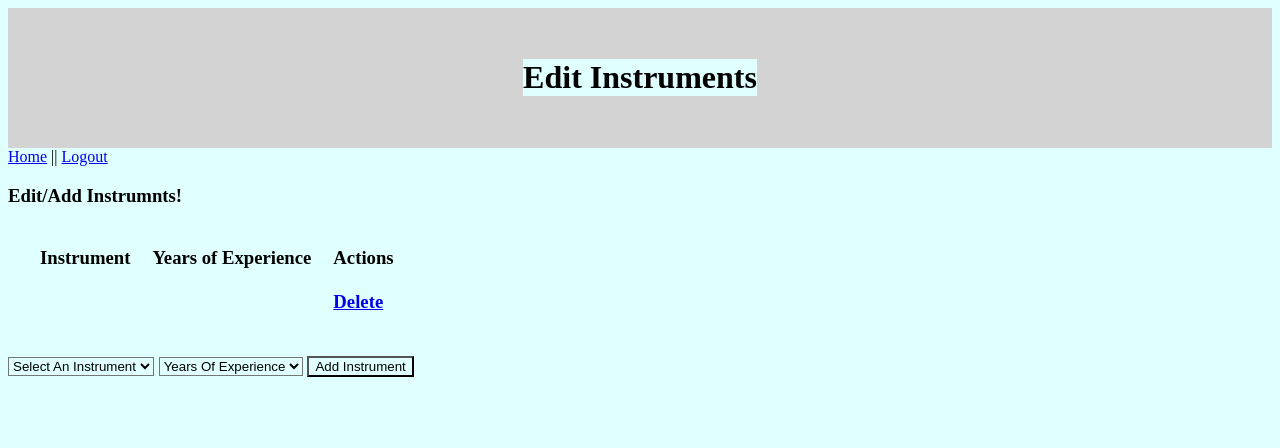
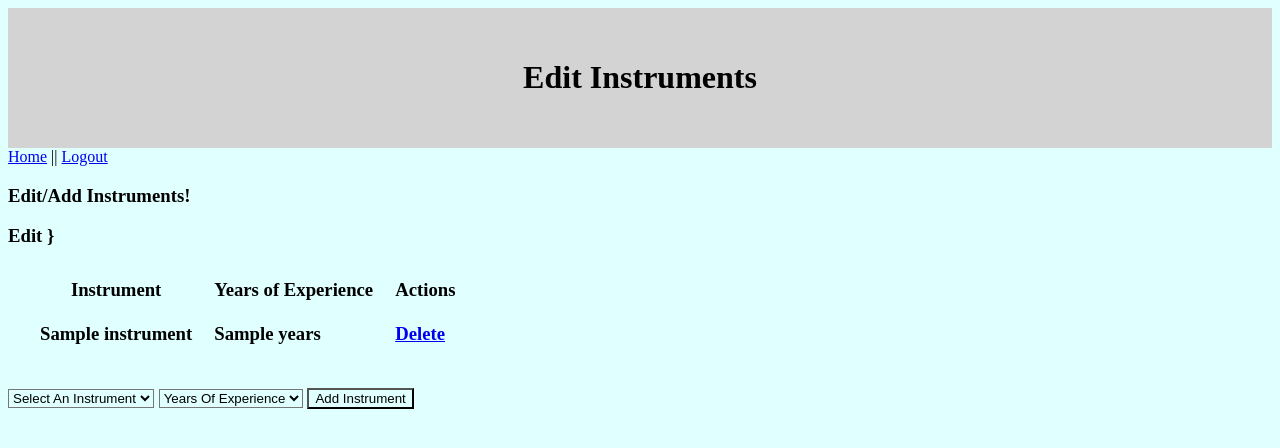
Before and after one commit to Jimmy-Sayre/Final-Project, a Flask app: template Final_Project/Jam_Session/flask_app/templates/edit_instrument.html in a window 1280 px wide. Shown: the top 448 px of the page. Run offline with Flask 2, Linux system fonts and the light colour scheme; the template is opened without the code that fills it: most values are stand-ins (such as "Sample title", 1, 10 or a date in 2020).

Commit message:
Add files via upload

```diff
--- a/Final_Project/Jam_Session/flask_app/controllers/users.py
+++ b/Final_Project/Jam_Session/flask_app/controllers/users.py
@@ -94,7 +94,7 @@ def search():
         return redirect('/logout')
     instruments = Instrument.get_all_instruments()
     users = User.get_all()
-    return render_template("search.html", users = users, instruments=instruments )
+    return render_template("search.html", users =zip(users, instruments) )
 
 @app.route('/view/<int:id>')
 def view(id):
--- a/Final_Project/Jam_Session/flask_app/static/style.css
+++ b/Final_Project/Jam_Session/flask_app/static/style.css
@@ -52,6 +52,9 @@ img {
     background-color: lightgray;
 }
 
+h1 {
+    background-color: lightgray;
+}
 .table {
     margin:10px;
     padding:10px;
--- a/Final_Project/Jam_Session/flask_app/templates/edit_instrument.html
+++ b/Final_Project/Jam_Session/flask_app/templates/edit_instrument.html
@@ -18,10 +18,10 @@
                 <a class="click" href="/logout">Logout</a>
             </div>
         </div>
-        <div class="insruments">
-            <h3>Edit/Add Instrumnts!<h3>
+        <div class="instruments">
+            <h3>Edit/Add Instruments!<h3>
             <table class="table">
-                <thead class="table">
+                <thead class="table">Edit
                     <tr>
                         <th class="table">Instrument</th>
                         <th class="table">Years of Experience</th>
@@ -30,18 +30,17 @@
                 </thead>
                 <tbody>
                     {% for instrument in instruments %}
-
                     <tr>
-                        <td class="table"></td>
-                        <td class="table"></td>
+                        <td class="table">{{instrument.instrument}}</td>
+                        <td class="table">{{instrument.years}}</td>
                         <td class="table"><a href="/remove">Delete</a></td>
-                    </tr>
+                    </tr>}
                     {% endfor %}
                 </tbody>
             </table>
             <p>
-                <form action="/update/instruments" method="post" class="form"></form>
-                    <select name="instrument" id="instrument" value="">
+                <form action="/update/instruments/{{ instrument.user_id }}" method="post" class="form"></form>
+                    <select name="instrument" id="instrument" value="instrument">
                         <option value="select">Select An Instrument</option>
                         <option value="guitar">Guitar</option>
                         <option value="bass_guitar">Bass guitar</option>
@@ -51,7 +50,7 @@
                         <option value="saxophone">Saxophone</option>
                         <option value="piano">Piano</option>
                     </select>
-                    <select name="years" id="years" value="">
+                    <select name="years" id="years" value="years">
                         <option value="years">Years Of Experience</option>
                         <option value="0">0</option>
                         <option value="1">1</option>
--- a/Final_Project/Jam_Session/flask_app/templates/edit_profile.html
+++ b/Final_Project/Jam_Session/flask_app/templates/edit_profile.html
@@ -42,7 +42,7 @@
                 </select>
                 </p>
                 <p><label for="zip_code">Zip Code:</label>
-                <input type="number" name="zip_code" value="{{user.zip_code}}">
+                <input type="text" name="zip_code" value="{{user.zip_code}}">
                 <p><input type="submit" value="Update"></p>
             </form>
         </div>
--- a/Final_Project/Jam_Session/flask_app/templates/search.html
+++ b/Final_Project/Jam_Session/flask_app/templates/search.html
@@ -29,12 +29,12 @@
             </thead>
             <tbody>
 
-                {% for user in users %}
+                {% for user, instrument in users %}
                 <tr>
                     <td class="table">{{user.username}}</td>
                     <td class="table">{{user.state}}</td>
-                    <td class="table">{{user.instrument}}</td>
-                    <td class="table">{{user.years}}</td>
+                    <td class="table">{{instrument.instrument}}</td>
+                    <td class="table">{{instrument.years}}</td>
                     <td class="table"><a href="/view/{{ user.id }}">View</a>
 
                 </tr>
```
Also changed, not shown: Final_Project/Jam_Session/flask_app/models/instrument.py (+9 -3 lines).
